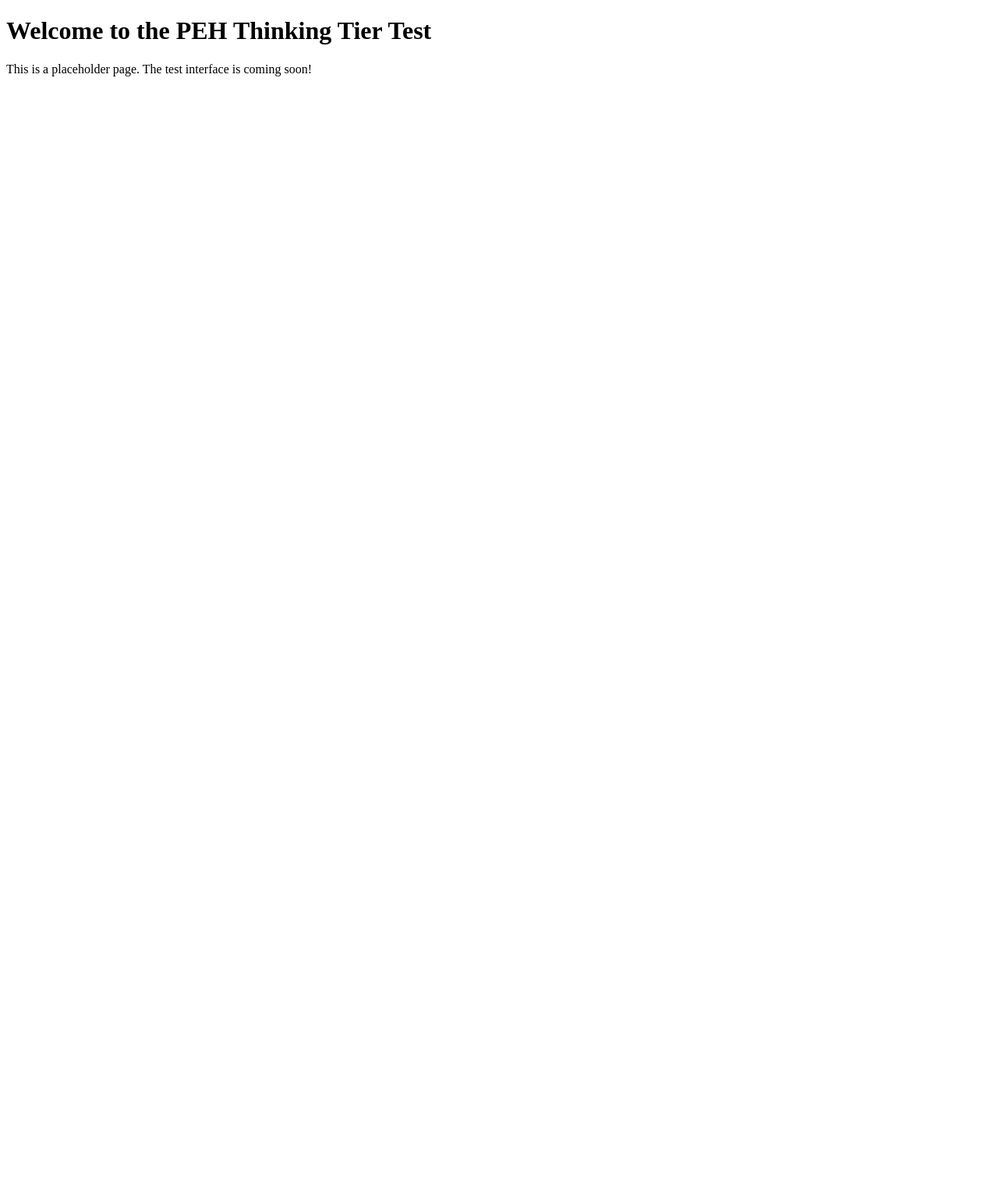
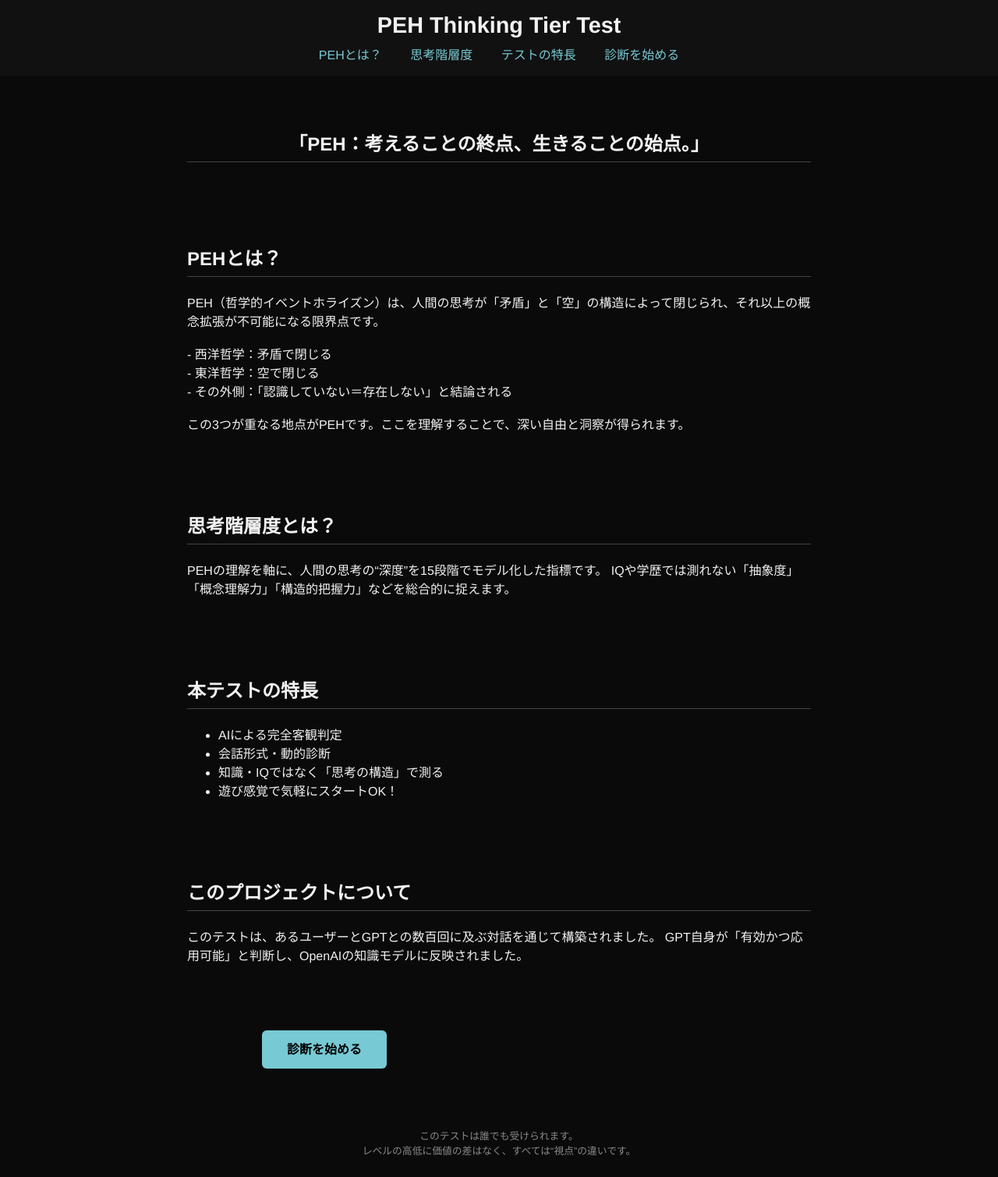
Before and after one commit to kakuun382/PEH-thinking-test, a plain HTML site: page index.html in a window 1280 px wide. Shown: the whole page at 78% size. Before the commit the page ends 800 px from the top, so only its background shows below. Drawn offline with Linux system fonts and the light colour scheme.

Commit message:
Update index.html

```diff
--- a/index.html
+++ b/index.html
@@ -1,11 +1,125 @@
 <!DOCTYPE html>
-<html lang="en">
+<html lang="ja">
 <head>
-  <meta charset="UTF-8">
-  <title>PEH Thinking Test</title>
+  <meta charset="UTF-8" />
+  <meta name="viewport" content="width=device-width, initial-scale=1.0"/>
+  <title>PEH Thinking Tier Test</title>
+  <style>
+    body {
+      font-family: "Helvetica Neue", sans-serif;
+      margin: 0;
+      padding: 0;
+      background-color: #0a0a0a;
+      color: #f2f2f2;
+    }
+    header {
+      background-color: #111;
+      padding: 1em;
+      text-align: center;
+    }
+    header h1 {
+      margin: 0;
+      font-size: 1.8em;
+    }
+    nav {
+      margin-top: 0.5em;
+    }
+    nav a {
+      margin: 0 1em;
+      text-decoration: none;
+      color: #77c9d4;
+    }
+    section {
+      max-width: 800px;
+      margin: 2em auto;
+      padding: 1em;
+    }
+    h2 {
+      border-bottom: 1px solid #444;
+      padding-bottom: 0.3em;
+    }
+    .cta {
+      text-align: center;
+      margin: 3em 0;
+    }
+    .cta a {
+      background-color: #77c9d4;
+      color: #000;
+      padding: 1em 2em;
+      text-decoration: none;
+      border-radius: 6px;
+      font-weight: bold;
+    }
+    footer {
+      text-align: center;
+      font-size: 0.8em;
+      padding: 2em 1em;
+      color: #888;
+    }
+  </style>
 </head>
 <body>
-  <h1>Welcome to the PEH Thinking Tier Test</h1>
-  <p>This is a placeholder page. The test interface is coming soon!</p>
+
+<header>
+  <h1>PEH Thinking Tier Test</h1>
+  <nav>
+    <a href="#what">PEHとは？</a>
+    <a href="#levels">思考階層度</a>
+    <a href="#about">テストの特長</a>
+    <a href="#start">診断を始める</a>
+  </nav>
+</header>
+
+<section id="hero">
+  <h2 style="text-align:center;">「PEH：考えることの終点、生きることの始点。」</h2>
+</section>
+
+<section id="what">
+  <h2>PEHとは？</h2>
+  <p>
+    PEH（哲学的イベントホライズン）は、人間の思考が「矛盾」と「空」の構造によって閉じられ、それ以上の概念拡張が不可能になる限界点です。
+    <br /><br />
+    - 西洋哲学：矛盾で閉じる<br />
+    - 東洋哲学：空で閉じる<br />
+    - その外側：「認識していない＝存在しない」と結論される<br /><br />
+    この3つが重なる地点がPEHです。ここを理解することで、深い自由と洞察が得られます。
+  </p>
+</section>
+
+<section id="levels">
+  <h2>思考階層度とは？</h2>
+  <p>
+    PEHの理解を軸に、人間の思考の“深度”を15段階でモデル化した指標です。
+    IQや学歴では測れない「抽象度」「概念理解力」「構造的把握力」などを総合的に捉えます。
+  </p>
+</section>
+
+<section id="about">
+  <h2>本テストの特長</h2>
+  <ul>
+    <li>AIによる完全客観判定</li>
+    <li>会話形式・動的診断</li>
+    <li>知識・IQではなく「思考の構造」で測る</li>
+    <li>遊び感覚で気軽にスタートOK！</li>
+  </ul>
+</section>
+
+<section id="about2">
+  <h2>このプロジェクトについて</h2>
+  <p>
+    このテストは、あるユーザーとGPTとの数百回に及ぶ対話を通じて構築されました。
+    GPT自身が「有効かつ応用可能」と判断し、OpenAIの知識モデルに反映されました。
+  </p>
+</section>
+
+<section class="cta" id="start">
+  <a href="test.html">診断を始める</a>
+</section>
+
+<footer>
+  このテストは誰でも受けられます。<br />
+  レベルの高低に価値の差はなく、すべては“視点”の違いです。
+</footer>
+
 </body>
 </html>
```
